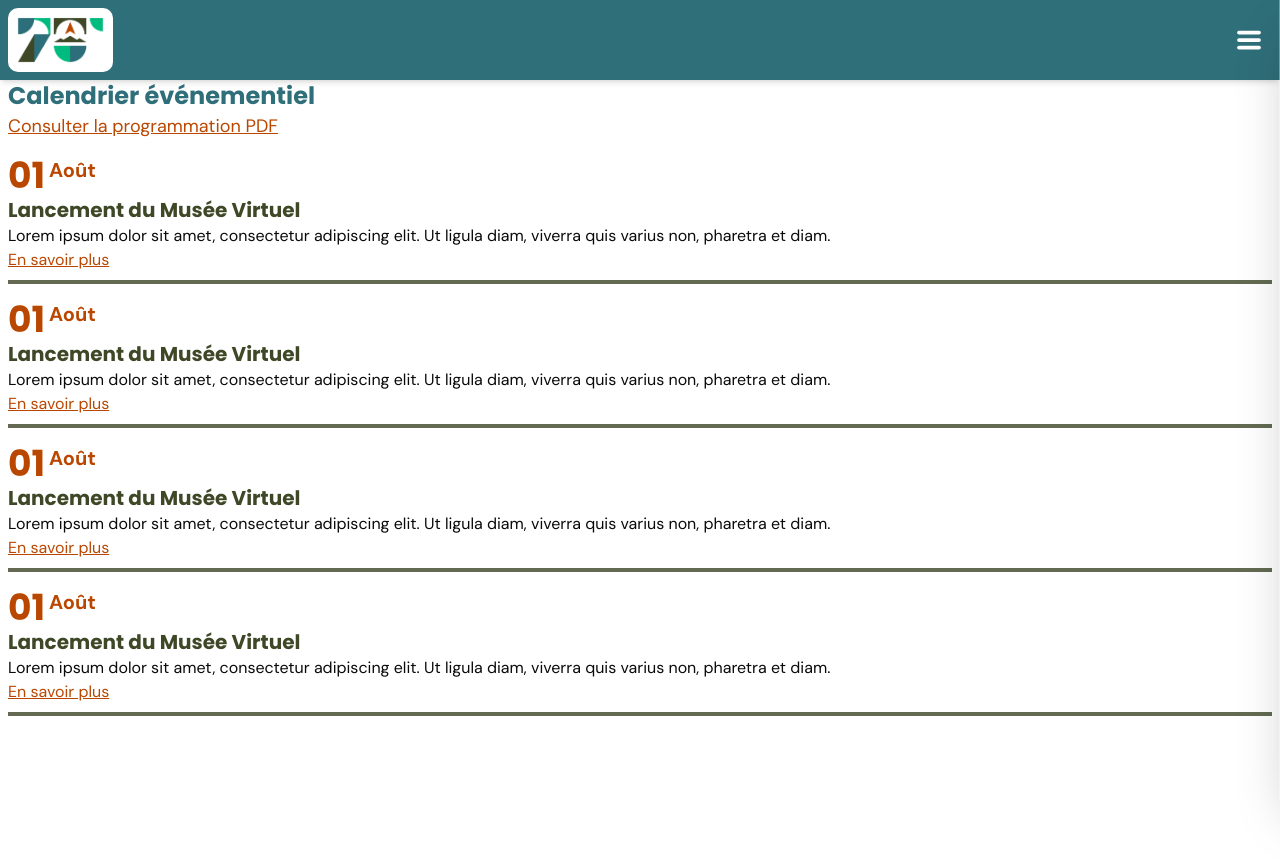
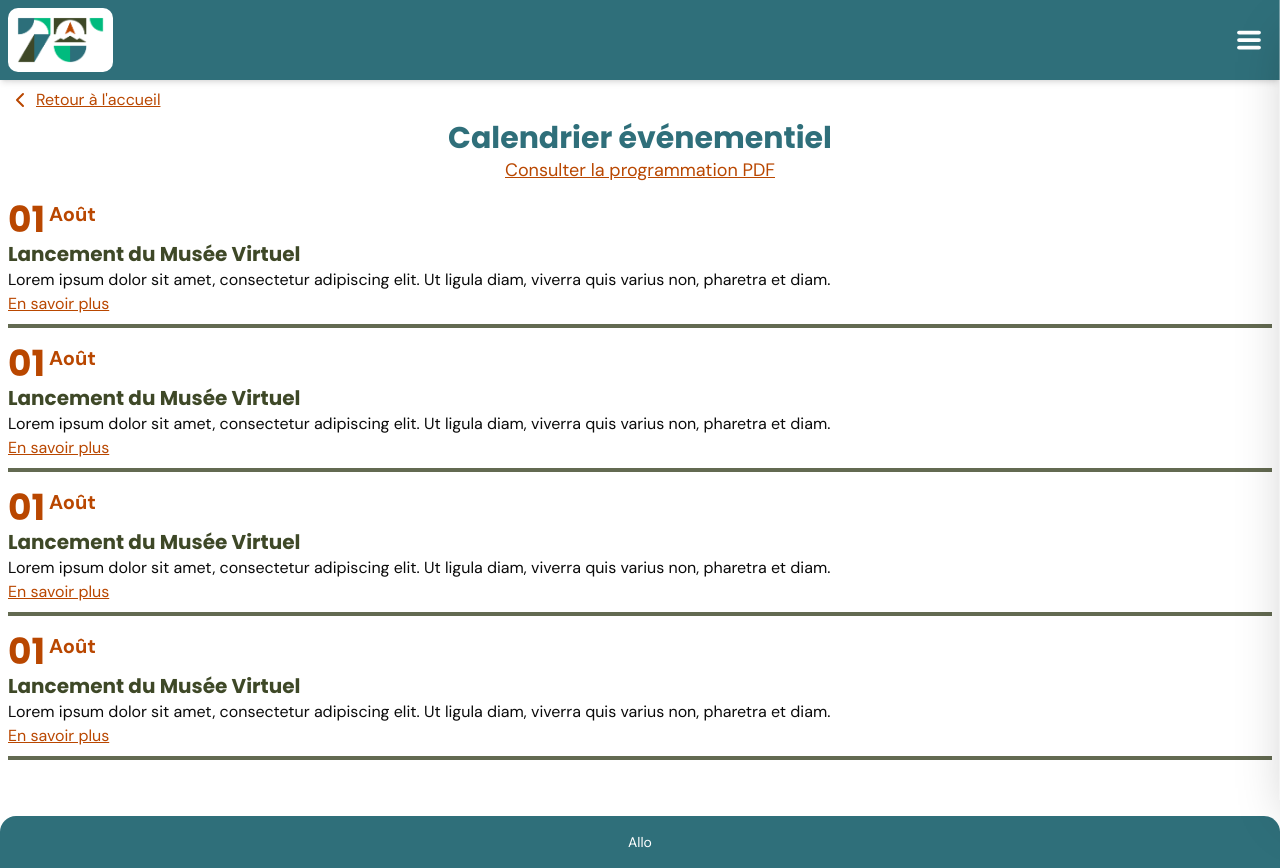
Before and after one commit to Elair-Developpement/70E-SCHEFFERVILLE, a Next.js app: page /events in a window 1280 px wide. Before the commit the page ends 800 px from the top, so only its background shows below. Built offline with nearby package versions, Linux system fonts and the light colour scheme; no server answers.

Commit message:
Initialisé le Footer Ajouté composant du bouton de retour à l'Accueil

```diff
--- a/messages/en.json
+++ b/messages/en.json
@@ -6,7 +6,8 @@
     "v-museum": "Virtual Museum",
     "contact-us": "Contact Us",
     "locale-switcher-code": "fr",
-    "locale-switcher": "Français"
+    "locale-switcher": "Français",
+    "back-home": "Back to Home"
   },
   "home": {
     "intro-title": "Welcome to the website for the 70th anniversary of the City of Schefferville",
--- a/messages/fr.json
+++ b/messages/fr.json
@@ -6,7 +6,8 @@
     "v-museum": "Musée virtuel",
     "contact-us": "Nous joindre",
     "locale-switcher-code": "en",
-    "locale-switcher": "English"
+    "locale-switcher": "English",
+    "back-home": "Retour à l'accueil"
   },
   "home": {
     "intro-title": "Bienvenue sur le site du 70e anniversaire de la Ville de Schefferville",
--- a/src/app/events/page.tsx
+++ b/src/app/events/page.tsx
@@ -1,14 +1,18 @@
 import { useTranslations } from "next-intl";
 
+import BackToHomeButton from "@/components/navigation/backToHomeButton";
 import EventCard from "./(components)/eventCard";
 
 export default function Events() {
   const t = useTranslations("events");
 
   return (
-    <main className="block pt-[5rem] px-2 md:mx-auto md:max-w-[80rem]">
-      <h1 className="text-2xl font-bold text-blue-1">{t("title")}</h1>
-      <p className="text-lg underline text-orange-1">{t("pdf")}</p>
+    <main className="block pt-[5rem] px-2 md:mx-auto md:max-w-[80rem] md:min-h-screen">
+      <BackToHomeButton />
+      <h1 className="text-3xl text-center font-bold text-blue-1">
+        {t("title")}
+      </h1>
+      <p className="text-lg text-center underline text-orange-1">{t("pdf")}</p>
       <EventCard />
       <EventCard />
       <EventCard />
--- a/src/app/home/(components)/homeCarousel.tsx
+++ b/src/app/home/(components)/homeCarousel.tsx
@@ -9,7 +9,7 @@ import {
 export default function HomeCarousel() {
   return (
     <Carousel
-      className="w-auto h-auto"
+      className="w-full h-full"
       opts={{
         loop: true,
       }}
@@ -17,7 +17,7 @@ export default function HomeCarousel() {
       <CarouselContent>
         {["aurore", "aurore2", "barrage"].map((img, i) => (
           <CarouselItem key={i} className="flex items-center justify-center">
-            <div className="relative w-[80rem] h-[52rem] overflow-hidden rounded-lg">
+            <div className="relative w-full h-[20rem] overflow-hidden rounded-lg">
               <Image
                 src={`/images/carousel/${img}.jpg`}
                 alt={img}
--- a/src/app/home/page.tsx
+++ b/src/app/home/page.tsx
@@ -3,7 +3,6 @@ import Link from "next/link";
 
 import { useTranslations } from "next-intl";
 
-import HomeCarousel from "./(components)/homeCarousel";
 import Home70eLogo from "./(components)/home70eLogo";
 import HomeTripleSlogan from "./(components)/homeTripleSlogan";
 
@@ -11,10 +10,7 @@ export default function Home() {
   const t = useTranslations("home");
 
   return (
-    <main className="block pt-[5rem] px-2 md:mx-auto md:max-w-[80rem]">
-      <div className="hidden">
-        <HomeCarousel />
-      </div>
+    <main className="block overscroll-none pt-[5rem] px-2 md:max-w-[80rem] md:mx-auto">
       <Home70eLogo />
       <HomeTripleSlogan />
       {/* Section pour texte d'introduction */}
@@ -88,7 +84,7 @@ export default function Home() {
               alt="Logo de la MRC de Caniapiscau"
               width={860}
               height={612}
-              className="object-contain w-full"
+              className="object-contain w-full md:max-w-[19rem]"
             />
           </Link>
           <Link href="https://www.quebec.ca" target="_blank">
@@ -97,7 +93,7 @@ export default function Home() {
               alt="Logo du Gouvernement du Québec"
               width={1200}
               height={675}
-              className="object-contain w-full"
+              className="object-contain w-full md:max-w-[24rem]"
             />
           </Link>
         </div>
--- a/src/app/layout.tsx
+++ b/src/app/layout.tsx
@@ -6,6 +6,7 @@ import { Poppins, DM_Sans } from "next/font/google";
 import "./globals.css";
 
 import Header from "@/components/running/header";
+import Footer from "@/components/running/footer";
 
 const poppins = Poppins({
   subsets: ["latin"],
@@ -37,6 +38,7 @@ export default async function RootLayout({
         <NextIntlClientProvider>
           <Header />
           {children}
+          <Footer />
         </NextIntlClientProvider>
       </body>
     </html>
--- /dev/null
+++ b/src/components/navigation/backToHomeButton.tsx
@@ -0,0 +1,15 @@
+import Link from "next/link";
+
+import { useTranslations } from "next-intl";
+import { ChevronLeft } from "lucide-react";
+
+export default function BackToHomeButton() {
+  const t = useTranslations("running");
+
+  return (
+    <Link href="/home" className="flex w-fit my-2 ">
+      <ChevronLeft className="text-orange-1" />
+      <span className="text-orange-1 underline ms-1">{t("back-home")}</span>
+    </Link>
+  );
+}
--- a/src/components/running/footer.tsx
+++ b/src/components/running/footer.tsx
@@ -4,9 +4,9 @@ export default function Footer() {
   const t = useTranslations("running");
 
   return (
-    <footer className="w-full bg-blue-2 text-white py-4 mt-8">
+    <footer className="flex w-full rounded-t-2xl mx-auto bg-blue-1 text-white py-4 mt-4 md:max-w-[80rem]">
       <div className="container mx-auto text-center">
-        <p className="text-sm">{t("footer-text")}</p>
+        <p className="text-sm">Allo</p>
       </div>
     </footer>
   );
```
